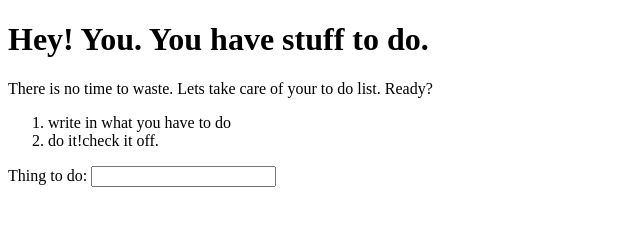
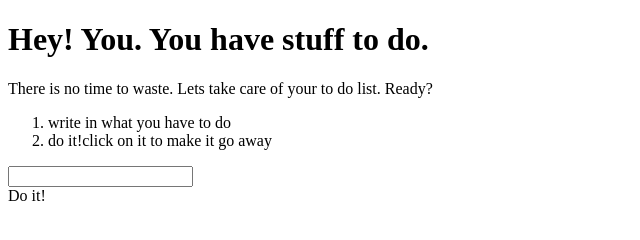
Before and after one commit to emmath/No_Procastinating, a plain HTML site: page index.html in a window 1280 px wide. Shown: the whole page, without its empty margins (0-640 px from the left). Drawn offline with Linux system fonts and the light colour scheme.

Commit message:
Update index.html

```diff
--- a/index.html
+++ b/index.html
@@ -2,6 +2,8 @@
 <html>
     <head>
       <title>No Procrastinating!</title>
+        <link rel="stylesheet" type="text/css" href="stylesheet.css"/>
+        <script type="text/javascript" src="script.js"></script>
 	</head>
 	<body>
         <h1>Hey! You. You have stuff to do.</h1>
@@ -10,9 +12,13 @@
         <ol>
         <li>write in what you have to do</li>
         <li>do it!</li?
-        <li>check it off.</li>
+        <li>click on it to make it go away</li>
         </ol>
-
-<form>
-Thing to do: <input type="text" name="thing_to_do">
+		<form name="checkListForm">
+			<input type="text" name="checkListItem"/>
 		</form>
+		<div id="button">Do it!</div>
+		<br/>
+		<div class="list"></div>
+	</body>
+</html>
```
Lines whose indentation alone changed are shown as unchanged.
